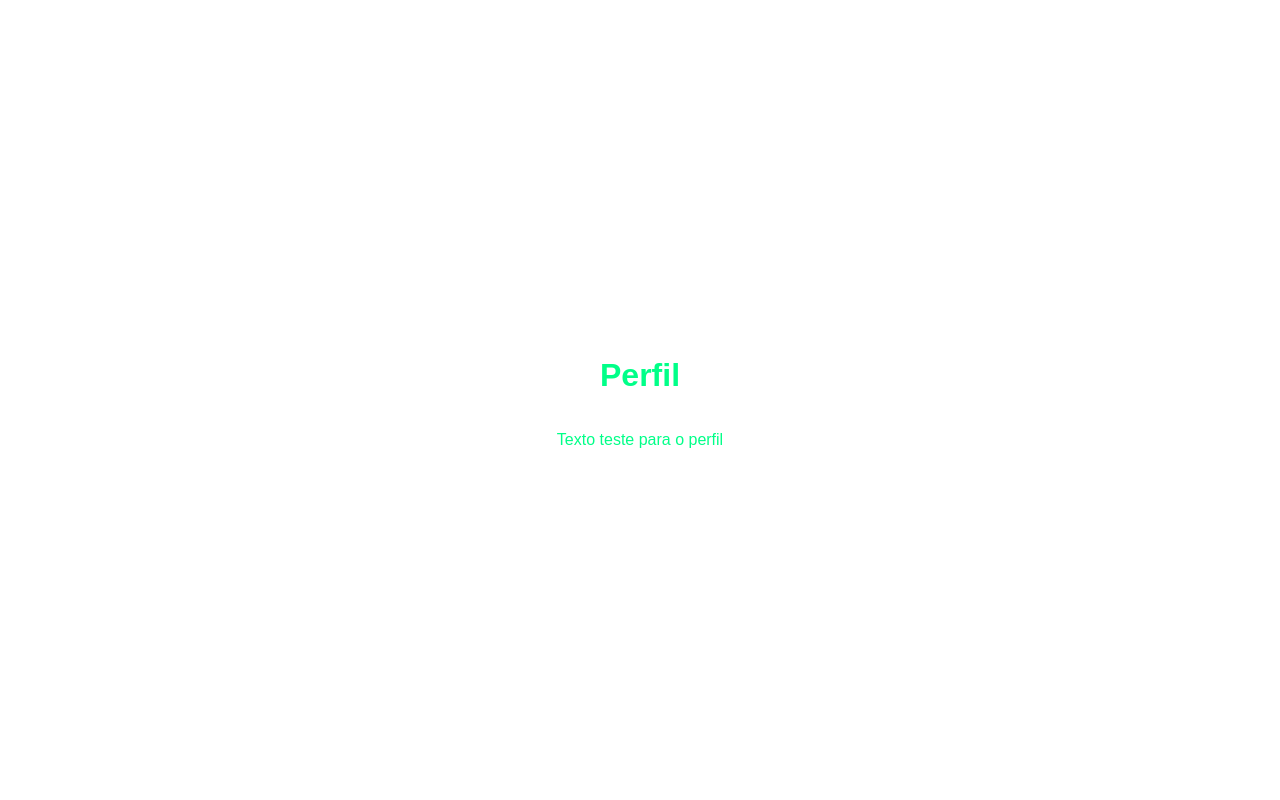
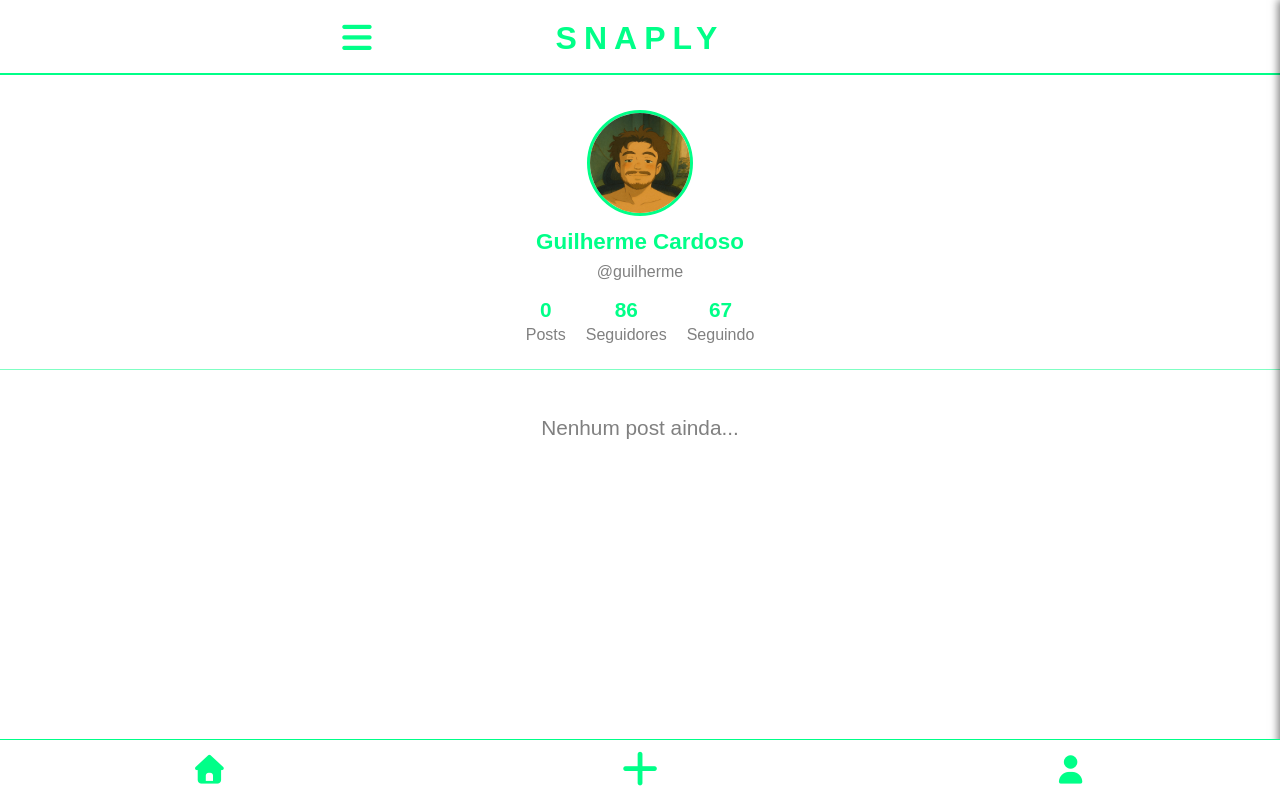
Before and after one commit to Guilherme-Cardosoo/Snaply, a Vue app: page /profile in a window 1280 px wide. Built offline with nearby package versions, Linux system fonts and the light colour scheme.

Commit message:
feat: footer para navegação e página de perfil criados

```diff
--- a/src/App.vue
+++ b/src/App.vue
@@ -1,6 +1,7 @@
 <script setup>
 import { useRoute } from 'vue-router'
 import HeaderComponent from './components/HeaderComponent.vue'
+import FooterComponent from './components/FooterComponent.vue'
 import { useThemeStore } from './stores/theme'
 
 const route = useRoute()
@@ -12,6 +13,7 @@ themeStore.initTheme()
 <template>
   <HeaderComponent v-if="route.name !== 'Login' && route.name !== 'Profile'" />
   <router-view />
+  <FooterComponent v-if="route.name !== 'Login' && route.name !== 'Profile'" />
 </template>
 
 <style>
--- /dev/null
+++ b/src/components/FooterComponent.vue
@@ -0,0 +1,44 @@
+<template>
+  <footer class="footer">
+    <router-link to="/home" class="icon">
+      <i class="fa-solid fa-house"></i>
+    </router-link>
+
+    <button class="icon new-post">
+      <i class="fa-solid fa-plus"></i>
+    </button>
+
+    <router-link to="/profile" class="icon">
+      <i class="fa-solid fa-user"></i>
+    </router-link>
+  </footer>
+</template>
+
+<style scoped>
+.footer {
+  position: fixed;
+  bottom: 0;
+  left: 0;
+  width: 100%;
+  height: 60px;
+  background-color: var(--page);
+  border-top: 1px solid var(--elements);
+  display: flex;
+  justify-content: space-around;
+  align-items: center;
+  z-index: 1002;
+}
+
+.icon {
+  color: var(--elements);
+  font-size: 1.8rem;
+  background: none;
+  border: none;
+  cursor: pointer;
+  text-decoration: none;
+}
+
+.new-post {
+  font-size: 2.4rem;
+}
+</style>
--- a/src/components/HeaderComponent.vue
+++ b/src/components/HeaderComponent.vue
@@ -28,9 +28,6 @@ const selectedTheme = computed(() => themeStore.theme)
 
 <template>
   <header class="header">
-    <button class="new-post-btn">
-      <i class="fa-solid fa-plus" aria-hidden="true"></i>
-    </button>
 
     <h1 class="logo">Snaply</h1>
 
@@ -40,7 +37,6 @@ const selectedTheme = computed(() => themeStore.theme)
 
     <div class="side-menu" :class="{ 'side-menu--open': showMenu }">
       <ul v-if="!showThemes">
-        <li><router-link to="/profile" class="menu-link">Perfil</router-link></li>
         <li @click="openThemes" class="menu-link">Temas</li>
       </ul>
 
@@ -88,17 +84,6 @@ const selectedTheme = computed(() => themeStore.theme)
   background-color: var(--elements);
 }
 
-.new-post-btn {
-  position: absolute;
-  right: 365px;
-  top: 65%;
-  transform: translateY(-50%);
-  background: none;
-  border: none;
-  color: var(--elements);
-  font-size: 2.4rem;
-}
-
 .logo {
   font-size: 2rem;
   font-weight: 800;
@@ -110,13 +95,13 @@ const selectedTheme = computed(() => themeStore.theme)
 
 .menu-btn {
   position: absolute;
-  left: 360px;
+  left: 330px;
   top: 65%;
   transform: translateY(-50%);
   background: none;
   border: none;
   color: var(--elements);
-  font-size: 2.4rem;
+  font-size: 2.1rem;
 }
 
 .side-menu {
--- a/src/views/Login.vue
+++ b/src/views/Login.vue
@@ -85,7 +85,6 @@ const register = () => {
   justify-content: center;
   align-items: center;
   height: 100vh;
-  padding: 26px;
   background-color: #fff;
   color: #000;
   font-family: 'Poppins', sans-serif;
--- a/src/views/Profile.vue
+++ b/src/views/Profile.vue
@@ -1,21 +1,138 @@
 <script setup>
+import HeaderComponent from '../components/HeaderComponent.vue'
+import FooterComponent from '../components/FooterComponent.vue'
+import profilePic from '@/assets/imgs/ProfileTest.jpeg'
+
+const user = {
+  name: 'Guilherme Cardoso',
+  username: '@guilherme',
+  profileImage: profilePic,
+  posts: 0,
+  followers: 86,
+  following: 67,
+}
 </script>
 
 <template>
-  <div class="profile-container">
-    <h1>Perfil</h1>
-    <p>Texto teste para o perfil</p>
+  <div class="profile-page">
+    <HeaderComponent />
+    <section class="profile-header">
+      <img :src="user.profileImage" alt="Foto de perfil" class="profile-image" />
+
+      <div class="profile-info">
+        <h2 class="name">{{ user.name }}</h2>
+        <p class="username">{{ user.username }}</p>
+
+        <div class="stats">
+          <div class="stat">
+            <span class="number">{{ user.posts }}</span>
+            <span class="label">Posts</span>
+          </div>
+          <div class="stat">
+            <span class="number">{{ user.followers }}</span>
+            <span class="label">Seguidores</span>
+          </div>
+          <div class="stat">
+            <span class="number">{{ user.following }}</span>
+            <span class="label">Seguindo</span>
+          </div>
+        </div>
+      </div>
+    </section>
+
+    <hr class="divider" />
+
+    <section class="posts">
+      <p class="empty-posts">Nenhum post ainda...</p>  <!-- mudar depois -->
+    </section>
+
+    <FooterComponent />
   </div>
 </template>
 
 <style scoped>
-.profile-container {
+.profile-page {
   display: flex;
   flex-direction: column;
   align-items: center;
-  justify-content: center;
-  height: 100vh;
-  font-family: 'Poppins', sans-serif;
+  background-color: var(--page);
   color: var(--elements);
+  min-height: 100vh;
+  box-sizing: border-box;
+}
+
+.profile-header {
+  display: flex;
+  flex-direction: column;
+  align-items: center;
+  text-align: center;
+  width: 100%;
+}
+
+.profile-image {
+  width: 100px;
+  height: 100px;
+  border-radius: 50%;
+  border: 3px solid var(--elements);
+  margin-top: 50px;
+}
+
+.stats {
+  display: flex;
+  justify-content: space-around;
+  flex: 1;
+  gap: 20px;
+}
+
+.stat {
+  display: flex;
+  flex-direction: column;
+  align-items: center;
+  gap: 4px;
+}
+
+.number {
+  font-weight: 700;
+  font-size: 1.3rem;
+}
+
+.label {
+  font-size: 1rem;
+  color: gray;
+}
+
+.profile-info {
+  margin-top: 13px;
+
+}
+
+.name {
+  font-size: 1.4rem;
+  font-weight: 700;
+  margin: 0;
+}
+
+.username {
+  font-size: 1rem;
+  color: gray;
+  margin: 8px 0 17px;
+}
+
+.divider {
+  width: 100%;
+  margin: 25px 0;
+  border: none;
+  border-top: 1px solid var(--elements);
+  opacity: 0.5;
+}
+
+.posts {
+  width: 100%;
+  text-align: center;
+}
+
+.empty-posts {
+  color: gray;
+  font-size: 1.3rem;
 }
 </style>
```
Also changed, not shown: src/assets/imgs/ProfileTest.jpeg (added).
